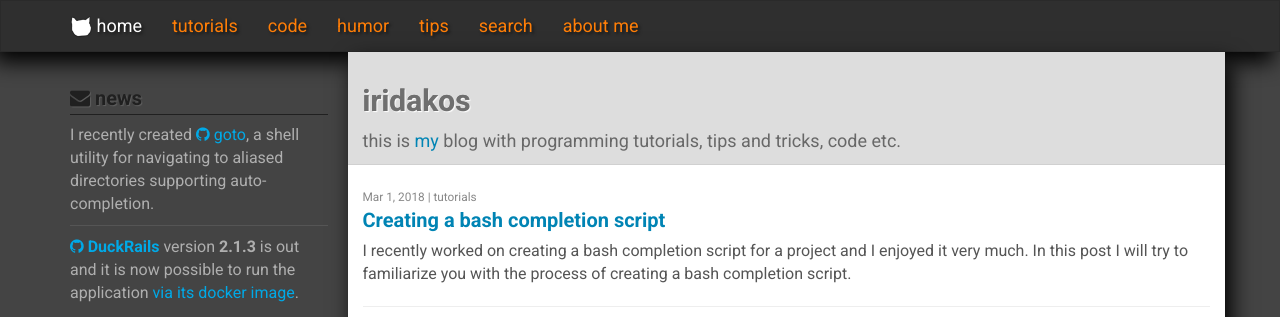
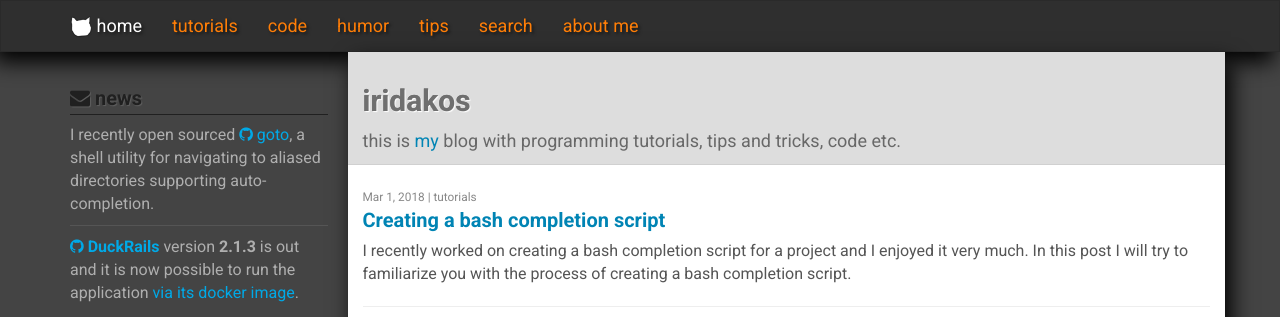
Before and after one commit to iridakos/iridakos.github.io, a Jekyll site: the page built from index.html, in a window 1280 px wide. Shown: the top 317 px of the page. Built offline with Jekyll 4.4.1, drawn with Linux system fonts in a browser that asks for light colours; nearby versions of some CDN libraries; the list of posts is cut into pages by our own code; comment, search, counter and statistics services are not loaded.

Commit message:
Opensource goto

```diff
--- a/_includes/news.html
+++ b/_includes/news.html
@@ -5,7 +5,7 @@
 
     <div class="panel-body">
       <p class="no-margin">
-        I recently created <a class="ga-event-link right" data-event-label="goto repo" data-event-action="click" data-event-category="News github link" href="https://github.com/iridakos/goto"><i class="fa fa-github"></i> goto</a>, a shell utility
+        I recently open sourced <a class="ga-event-link right" data-event-label="goto repo" data-event-action="click" data-event-category="News github link" href="https://github.com/iridakos/goto"><i class="fa fa-github"></i> goto</a>, a shell utility
          for navigating to aliased directories supporting auto-completion.
       </p>
 
```
